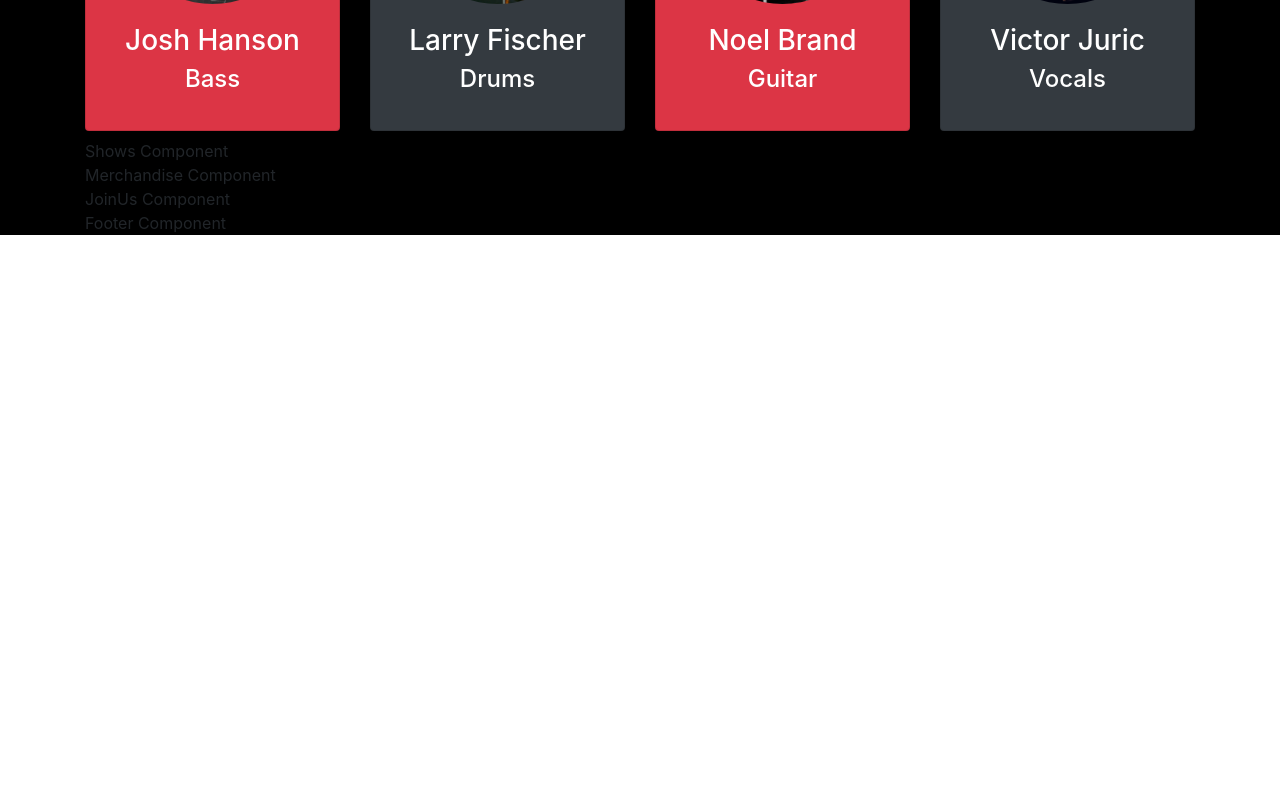
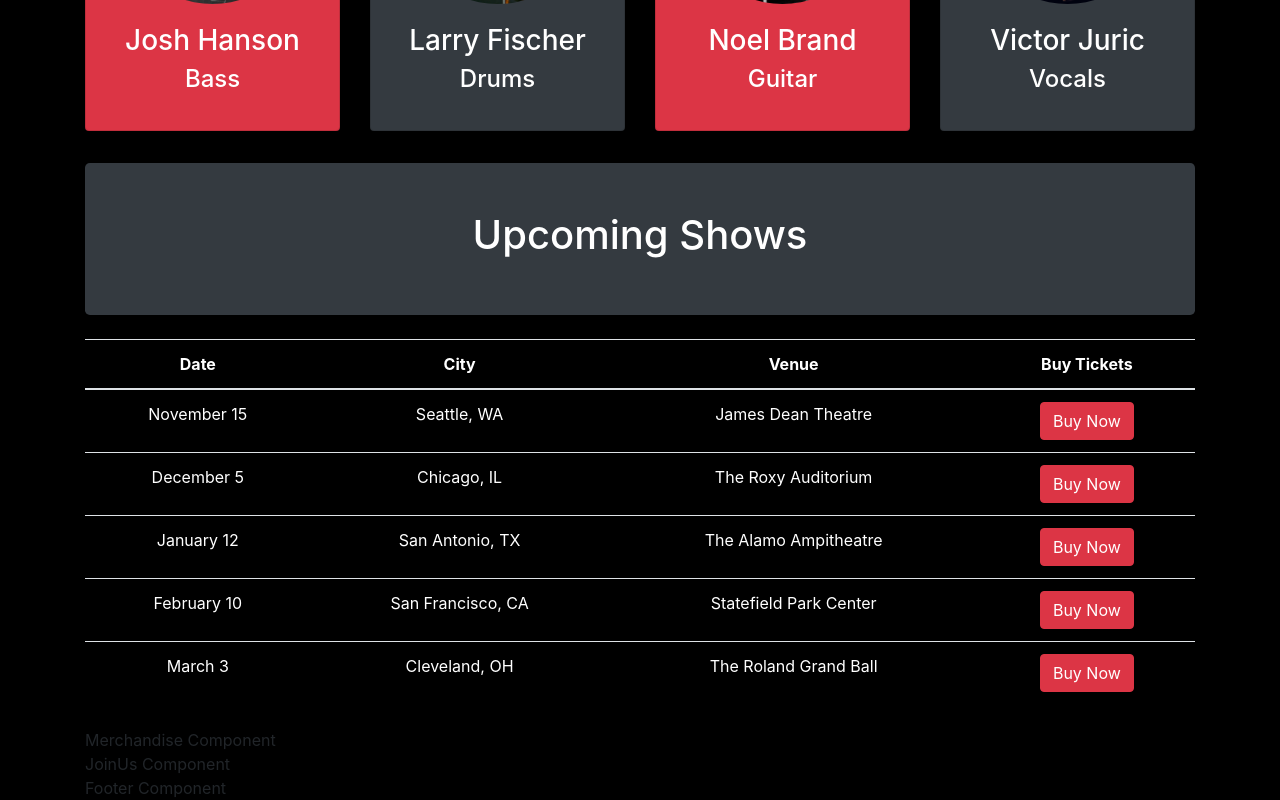
Before and after one commit to precto1285/band-site-react, a React (Create React App) app in the folder band-site-react/: page / in a window 1280 px wide. Shown: the part 1232-2032 px from the top of the page. Before the commit the page ends 1467 px from the top, so only its background shows below. Built offline with nearby package versions, Linux system fonts and the light colour scheme.

Commit message:
created upcoming shows table

```diff
--- a/band-site-react/src/components/Shows.js
+++ b/band-site-react/src/components/Shows.js
@@ -1,9 +1,66 @@
-import React from 'react';
+import React, { Component } from 'react';
+import { Jumbotron, Table } from 'reactstrap';
+import ShowsTable from './ShowsTable/ShowsTable';
 
-const Shows = (props) => {
-  return (
-    <div>Shows Component</div>
-  );
+class Shows extends Component {
+  state = [
+    {
+      vid: "sewa-1115",
+      date: "November 15",
+      city: "Seattle, WA",
+      venue: "James Dean Theatre"
+    },
+    {
+      vid: "chil-1205",
+      date: "December 5",
+      city: "Chicago, IL",
+      venue: "The Roxy Auditorium"
+    },
+    {
+      vid: "satx-0112",
+      date: "January 12",
+      city: "San Antonio, TX",
+      venue: "The Alamo Ampitheatre"
+    },
+    {
+      vid: "sfca-0210",
+      date: "February 10",
+      city: "San Francisco, CA",
+      venue: "Statefield Park Center"
+    },
+    {
+      vid: "cloh-0303",
+      date: "March 3",
+      city: "Cleveland, OH",
+      venue: "The Roland Grand Ball"
+    },
+  ]
+  render() {
+    return (
+      <div className="mb-4">
+        <Jumbotron className="bg-dark text-center text-white py-5 my-4">
+          <h1>Upcoming Shows</h1>
+        </Jumbotron>
+        <Table className="table-black text-white text-center">
+          <thead>
+            <tr>
+              <th scope="col">Date</th>
+              <th scope="col">City</th>
+              <th scope="col">Venue</th>
+              <th scope="col">Buy Tickets</th>
+            </tr>
+          </thead>
+          <tbody>
+            <ShowsTable vid={this.state[0].vid} date={this.state[0].date} city={this.state[0].city} venue={this.state[0].venue} />
+            <ShowsTable vid={this.state[1].vid} date={this.state[1].date} city={this.state[1].city} venue={this.state[1].venue} />
+            <ShowsTable vid={this.state[2].vid} date={this.state[2].date} city={this.state[2].city} venue={this.state[2].venue} />
+            <ShowsTable vid={this.state[3].vid} date={this.state[3].date} city={this.state[3].city} venue={this.state[3].venue} />
+            <ShowsTable vid={this.state[4].vid} date={this.state[4].date} city={this.state[4].city} venue={this.state[4].venue} />
+          </tbody>
+        </Table>
+      </div>
+    );
+  };
 };
 
 export default Shows;
--- /dev/null
+++ b/band-site-react/src/components/ShowsTable/ShowsTable.js
@@ -0,0 +1,16 @@
+import React from 'react';
+import { Table, Button } from 'reactstrap'
+
+const ShowsTable = (props) => {
+  return (
+
+    <tr>
+      <td>{props.date}</td>
+      <td>{props.city}</td>
+      <td>{props.venue}</td>
+      <td><Button id={props.vid} className="btn-danger">Buy Now</Button></td>
+    </tr>
+  );
+};
+
+export default ShowsTable;
```
